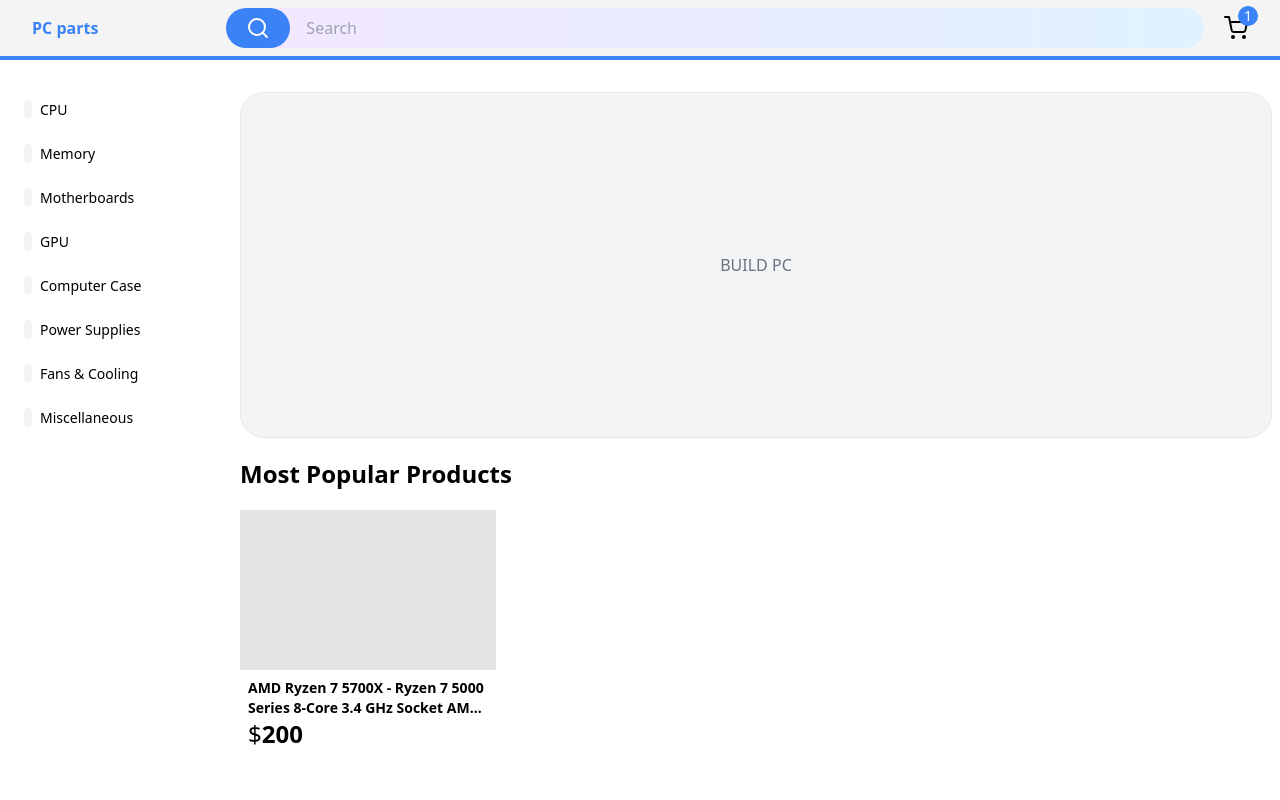
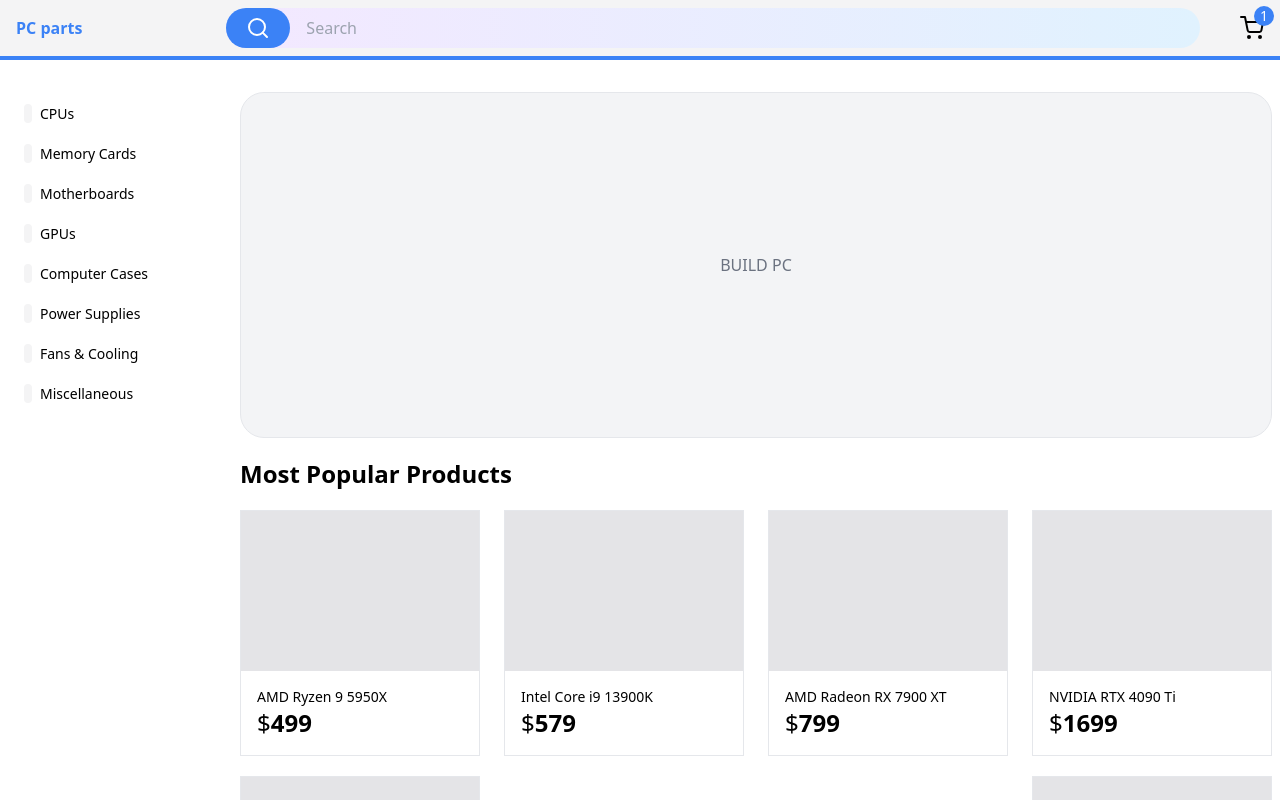
Before and after one commit to BaconPardner/react-strapi-ecommerce, a React (Vite) app in the folder client/: page / in a window 1280 px wide. Shown: the top 800 px of the page. Built offline with nearby package versions, Linux system fonts and the light colour scheme.

Commit message:
update styles

```diff
--- a/client/src/App.tsx
+++ b/client/src/App.tsx
@@ -1,26 +1,17 @@
-import { createBrowserRouter, Outlet, RouterProvider } from "react-router-dom";
+import { createBrowserRouter, RouterProvider } from "react-router-dom";
 
-import Navbar from "./layout/navbar";
-import Sidebar from "./layout/Sidebar";
+import Layout from "./layout";
+import Root from "./layout/navbar/Root";
+import Category from "./pages/category";
 import Home from "./pages/home";
 import Product from "./pages/product";
 
-const Root = () => {
-  return (
-    <>
-      <div className="min-h-screen">
-        <Navbar />
-        <div className="container mx-auto flex py-8 px-2">
-          <Sidebar />
-          <Outlet />
-        </div>
-      </div>
-    </>
-  );
-};
-
 const App = () => {
   const router = createBrowserRouter([
+    {
+      path: "/",
+      element: <Layout />,
+      children: [
         {
           path: "/",
           element: <Root />,
@@ -29,14 +20,21 @@ const App = () => {
               index: true,
               element: <Home />,
             },
+            {
+              path: "category/:id",
+              element: <Category />,
+            },
           ],
         },
         {
           path: "/product",
+          element: <Layout />,
           children: [
             {
               path: ":id",
               element: <Product />,
+            },
+          ],
         },
       ],
     },
--- a/client/src/layout/Sidebar.tsx
+++ b/client/src/layout/Sidebar.tsx
@@ -1,25 +1,26 @@
+import { Link } from "react-router-dom";
+
 const categories = [
-  "CPU",
-  "Memory",
-  "Motherboards",
-  "GPU",
-  "Computer Case",
-  "Power Supplies",
-  "Fans & Cooling",
-  "Miscellaneous",
+  { link: "cpus", name: "CPUs" },
+  { link: "memory-cards", name: "Memory Cards" },
+  { link: "motherboards", name: "Motherboards" },
+  { link: "gpus", name: "GPUs" },
+  { link: "cases", name: "Computer Cases" },
+  { link: "psu", name: "Power Supplies" },
+  { link: "fans", name: "Fans & Cooling" },
+  { link: "misc", name: "Miscellaneous" },
 ];
 
 const Sidebar = () => {
   return (
-    <ul className="space-y-2 pr-10 text-sm">
-      {categories.map((item, idx) => (
-        <li
-          key={idx}
-          className="group w-48 cursor-pointer rounded-3xl py-2 px-4 hover:bg-zinc-100"
-        >
-          <span className="mr-2 rounded-3xl bg-zinc-100 px-1 transition-all duration-200 group-hover:bg-blue-500 group-hover:py-1 group-hover:text-blue-500" />
-          {item}
-        </li>
+    <ul className="pr-10 text-sm">
+      {categories.map(({ link, name }, idx) => (
+        <Link key={idx} to={`/category/${link}`}>
+          <li className="group my-1 w-48 cursor-pointer rounded-3xl py-2 px-4 hover:bg-zinc-100">
+            <span className="mr-2 rounded-3xl bg-zinc-100 px-1 transition-all duration-200 group-hover:bg-blue-500 group-hover:py-1 group-hover:text-blue-500" />
+            {name}
+          </li>
+        </Link>
       ))}
     </ul>
   );
--- /dev/null
+++ b/client/src/layout/index.tsx
@@ -0,0 +1,13 @@
+import { Outlet } from "react-router-dom";
+
+import Navbar from "./navbar";
+
+const index = () => {
+  return (
+    <div className="min-h-screen">
+      <Navbar />
+      <Outlet />
+    </div>
+  );
+};
+export default index;
--- /dev/null
+++ b/client/src/layout/navbar/Root.tsx
@@ -0,0 +1,13 @@
+import { Outlet } from "react-router-dom";
+
+import Sidebar from "../Sidebar";
+
+const Root = () => {
+  return (
+    <div className="container mx-auto flex py-8 px-2">
+      <Sidebar />
+      <Outlet />
+    </div>
+  );
+};
+export default Root;
--- a/client/src/layout/navbar/index.tsx
+++ b/client/src/layout/navbar/index.tsx
@@ -1,12 +1,16 @@
+import { Link } from "react-router-dom";
+
 import CartIcon from "./CartIcon";
 import SearchIcon from "./SearchIcon";
 
 const index = () => {
   return (
     <nav className="sticky top-0 border-b-4 border-blue-500 bg-zinc-100">
-      <div className="container mx-auto flex items-center justify-between py-2 px-8">
-        <p className="font-bold text-blue-500">PC parts</p>
-        <div className="ml-32 mr-5 flex grow rounded-3xl bg-gradient-to-r from-purple-100 to-sky-100">
+      <div className="container mx-auto flex items-center py-2 px-4">
+        <Link to={"/"}>
+          <p className="font-bold text-blue-500">PC parts</p>
+        </Link>
+        <div className="ml-36 mr-10 flex grow rounded-3xl bg-gradient-to-r from-purple-100 to-sky-100">
           <button
             className="mr-4 rounded-3xl bg-blue-500 px-5 py-2 text-white transition-all ease-in-out hover:bg-blue-600 hover:px-8 active:scale-105"
             type="button"
@@ -20,7 +24,7 @@ const index = () => {
             placeholder="Search"
           />
         </div>
-        <button type="button" title="Cart">
+        <button className="mr-auto" type="button" title="Cart">
           <CartIcon />
         </button>
       </div>
--- /dev/null
+++ b/client/src/pages/category/index.tsx
@@ -0,0 +1,5 @@
+const index = () => {
+  return <div>Category</div>;
+};
+
+export default index;
--- /dev/null
+++ b/client/src/pages/home/Card.tsx
@@ -0,0 +1,26 @@
+import { Link } from "react-router-dom";
+
+type CardProps = {
+  title: string;
+  price: number;
+};
+
+const Card = ({ title, price }: CardProps) => {
+  return (
+    <Link to={"product/1"}>
+      <article className="w-60 border">
+        <header className="bg-zinc-200 py-20"></header>
+        <main className="p-4">
+          <p className="max-h-10 overflow-hidden text-ellipsis text-sm line-clamp-2">
+            {title}
+          </p>
+          <p className="text-2xl">
+            $<strong>{price}</strong>
+          </p>
+        </main>
+      </article>
+    </Link>
+  );
+};
+
+export default Card;
--- a/client/src/pages/home/index.tsx
+++ b/client/src/pages/home/index.tsx
@@ -1,4 +1,13 @@
-import { Link } from "react-router-dom";
+import Card from "./Card";
+
+const products = [
+  { title: "AMD Ryzen 9 5950X", price: 499 },
+  { title: "Intel Core i9 13900K", price: 579 },
+  { title: "AMD Radeon RX 7900 XT", price: 799 },
+  { title: "NVIDIA RTX 4090 Ti", price: 1699 },
+  { title: "NVIDIA RTX 4080", price: 1299 },
+  { title: "NVIDIA RTX 4080", price: 1299 },
+];
 
 const index = () => {
   return (
@@ -7,22 +16,10 @@ const index = () => {
         Build PC
       </header>
       <h1 className="flex py-5 text-2xl font-bold">Most Popular Products</h1>
-      <section className="flex">
-        <Link to={"product/1"}>
-          <article className="w-64">
-            <header className="bg-zinc-200 py-20"></header>
-            <main className="p-2">
-              <p className="max-h-10 overflow-hidden text-ellipsis text-sm font-semibold line-clamp-2">
-                AMD Ryzen 7 5700X - Ryzen 7 5000 Series 8-Core 3.4 GHz Socket
-                AM4 65W None Integrated Graphics Desktop Processor -
-                100-100000926WOF
-              </p>
-              <p className="text-2xl">
-                $<strong>200</strong>
-              </p>
-            </main>
-          </article>
-        </Link>
+      <section className="flex flex-wrap justify-between gap-y-5">
+        {products.map((item, idx) => (
+          <Card key={idx} {...item} />
+        ))}
       </section>
     </div>
   );
```
Lines whose indentation alone changed are shown as unchanged.
